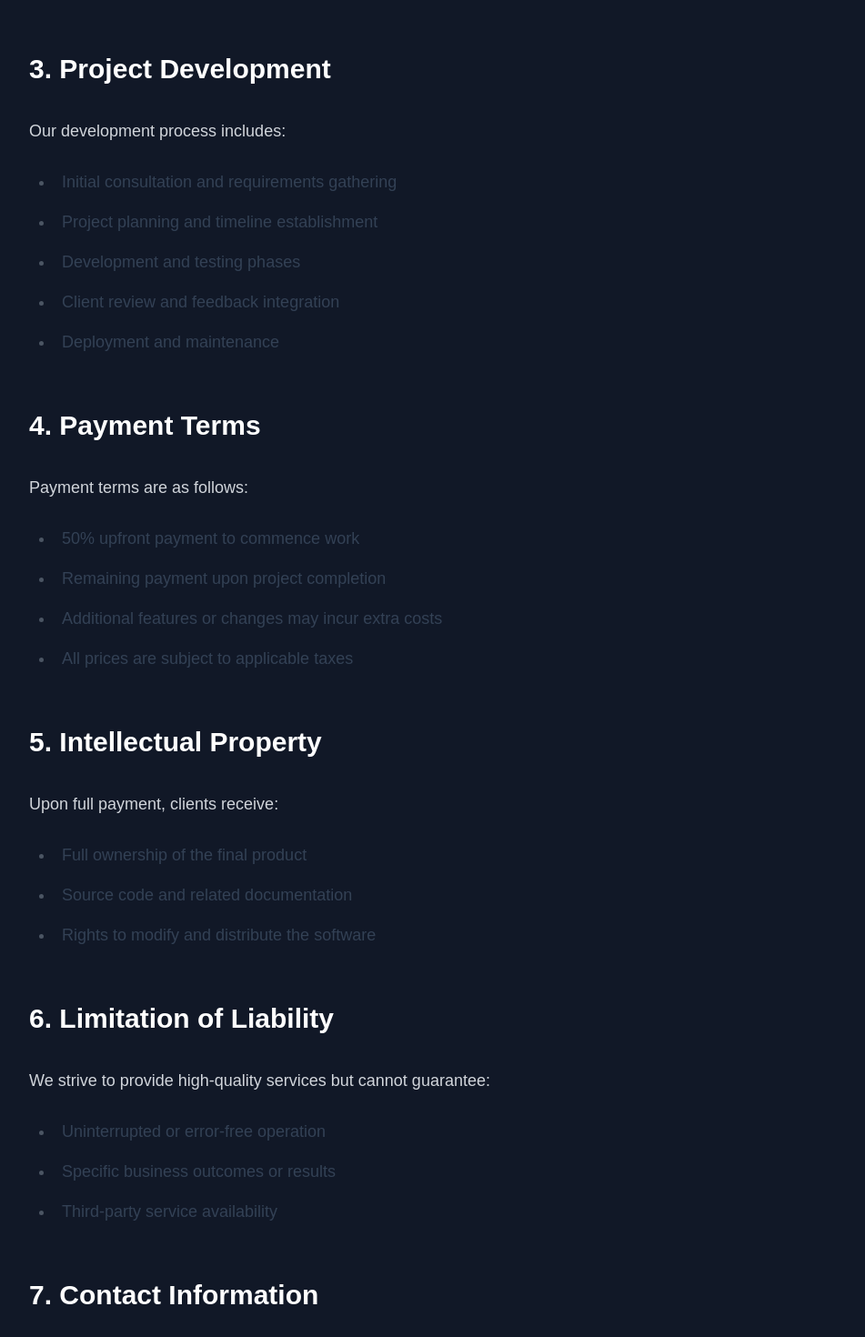
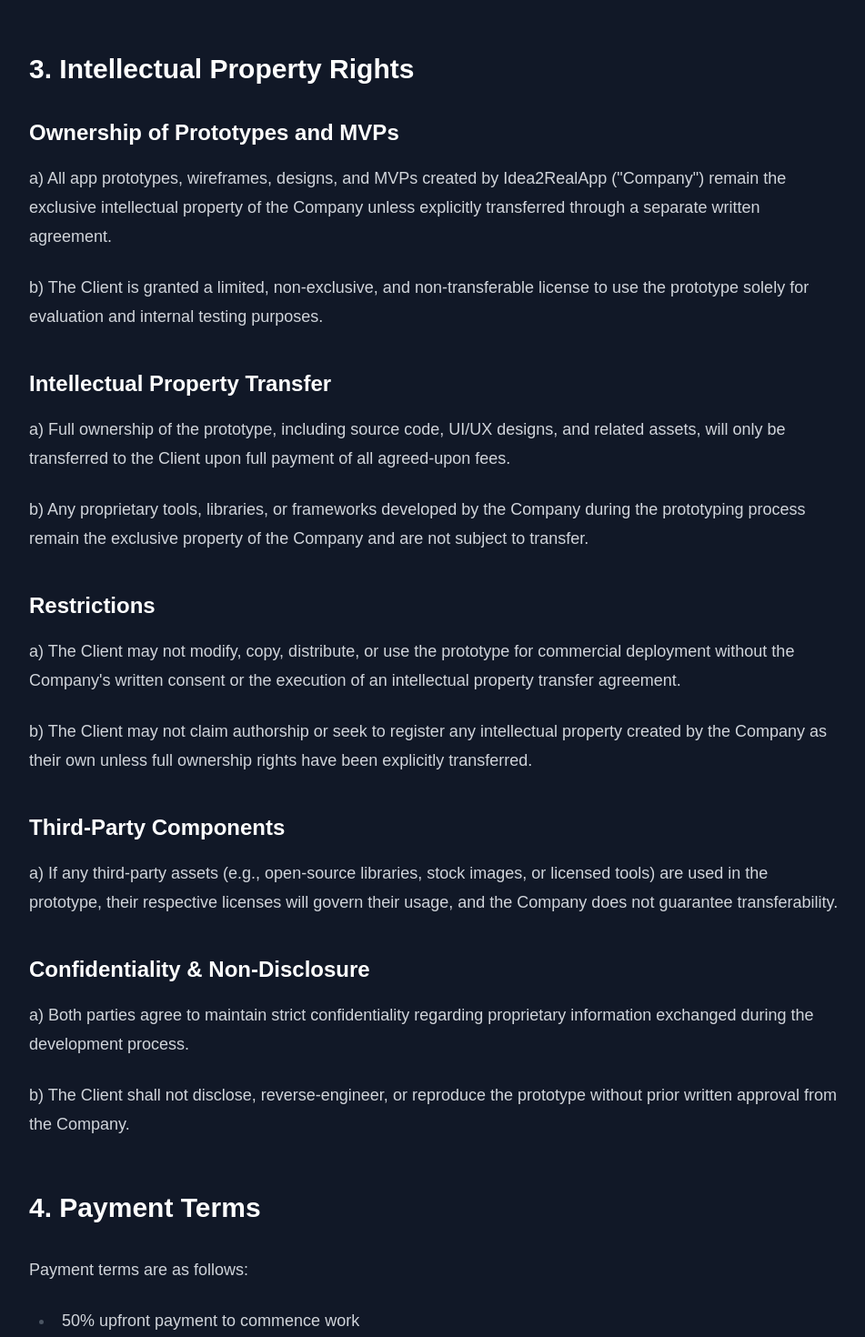
Before and after one commit to appaitech/appsoluteai-public-site, a React (Vite) app: page /terms in a window 1280 px wide. Shown: the part 820-2290 px from the top of the page at 91% size, without its empty margins (160-1111 px from the left). Built offline with nearby package versions, Linux system fonts and the light colour scheme.

Commit message:
feat: RegionalPricing added & Terms of service updated

```diff
--- a/src/App.tsx
+++ b/src/App.tsx
@@ -553,7 +553,12 @@
                   <section id="packages" className="section gradient-pro-bg">
                     <div className="container">
                       <div className="text-center mb-12">
-                        <h2 className="heading-2 mb-4">Our Packages</h2>
+                        <AnimatedHeading
+                          variant="glitch"
+                          className="text-3xl md:text-4xl font-bold text-center text-gray-900 dark:text-white mb-4"
+                        >
+                          Our Packages
+                        </AnimatedHeading>
                         <p className="subtitle">Choose the perfect plan for your project</p>
                       </div>
                       <RegionalPricing />
--- a/src/components/ui/RegionalPricing.tsx
+++ b/src/components/ui/RegionalPricing.tsx
@@ -21,7 +21,7 @@
 
 const pricingTiers: PricingTier[] = [
   {
-    name: "Rapid MVP",
+    name: "Rapid Prototype",
     description: "Perfect for validating your app idea quickly",
     features: [
       "Core feature development",
@@ -41,7 +41,7 @@
     }
   },
   {
-    name: "Professional Launch",
+    name: "Professional Launch MVP",
     description: "Complete solution for serious businesses",
     features: [
       "Full feature development",
--- a/src/pages/Terms.tsx
+++ b/src/pages/Terms.tsx
@@ -3,8 +3,8 @@
 export function Terms() {
   return (
     <div className="pt-20">
-      <section className="py-32 relative overflow-hidden">
-        <div className="container mx-auto px-6">
+      <section className="py-16 sm:py-32 relative overflow-hidden">
+        <div className="container mx-auto px-4 sm:px-6">
           <motion.div
             initial={{ opacity: 0, y: 20 }}
             animate={{ opacity: 1, y: 0 }}
@@ -16,7 +16,11 @@
               Terms of Service
             </h1>
 
-            <div className="prose prose-lg dark:prose-invert max-w-none">
+            <div className="prose prose-lg dark:prose-invert max-w-none
+                           prose-headings:text-gray-900 dark:prose-headings:text-white
+                           prose-p:text-gray-600 dark:prose-p:text-gray-300
+                           prose-li:text-gray-600 dark:prose-li:text-gray-300
+                           prose-a:text-emerald-600 dark:prose-a:text-emerald-400">
               <p className="lead">Last updated: {new Date().toLocaleDateString()}</p>
 
               <h2>1. Agreement to Terms</h2>
@@ -36,17 +40,56 @@
                 <li>Digital consultation services</li>
               </ul>
 
-              <h2>3. Project Development</h2>
+              <h2>3. Intellectual Property Rights</h2>
+
+              <h3>Ownership of Prototypes and MVPs</h3>
               <p>
-                Our development process includes:
+                a) All app prototypes, wireframes, designs, and MVPs created by Idea2RealApp ("Company")
+                remain the exclusive intellectual property of the Company unless explicitly transferred
+                through a separate written agreement.
               </p>
-              <ul>
-                <li>Initial consultation and requirements gathering</li>
-                <li>Project planning and timeline establishment</li>
-                <li>Development and testing phases</li>
-                <li>Client review and feedback integration</li>
-                <li>Deployment and maintenance</li>
-              </ul>
+              <p>
+                b) The Client is granted a limited, non-exclusive, and non-transferable license to use
+                the prototype solely for evaluation and internal testing purposes.
+              </p>
+
+              <h3>Intellectual Property Transfer</h3>
+              <p>
+                a) Full ownership of the prototype, including source code, UI/UX designs, and related
+                assets, will only be transferred to the Client upon full payment of all agreed-upon fees.
+              </p>
+              <p>
+                b) Any proprietary tools, libraries, or frameworks developed by the Company during the
+                prototyping process remain the exclusive property of the Company and are not subject to transfer.
+              </p>
+
+              <h3>Restrictions</h3>
+              <p>
+                a) The Client may not modify, copy, distribute, or use the prototype for commercial
+                deployment without the Company's written consent or the execution of an intellectual
+                property transfer agreement.
+              </p>
+              <p>
+                b) The Client may not claim authorship or seek to register any intellectual property
+                created by the Company as their own unless full ownership rights have been explicitly transferred.
+              </p>
+
+              <h3>Third-Party Components</h3>
+              <p>
+                a) If any third-party assets (e.g., open-source libraries, stock images, or licensed tools)
+                are used in the prototype, their respective licenses will govern their usage, and the
+                Company does not guarantee transferability.
+              </p>
+
+              <h3>Confidentiality & Non-Disclosure</h3>
+              <p>
+                a) Both parties agree to maintain strict confidentiality regarding proprietary information
+                exchanged during the development process.
+              </p>
+              <p>
+                b) The Client shall not disclose, reverse-engineer, or reproduce the prototype without
+                prior written approval from the Company.
+              </p>
 
               <h2>4. Payment Terms</h2>
               <p>
@@ -59,27 +102,7 @@
                 <li>All prices are subject to applicable taxes</li>
               </ul>
 
-              <h2>5. Intellectual Property</h2>
-              <p>
-                Upon full payment, clients receive:
-              </p>
-              <ul>
-                <li>Full ownership of the final product</li>
-                <li>Source code and related documentation</li>
-                <li>Rights to modify and distribute the software</li>
-              </ul>
-
-              <h2>6. Limitation of Liability</h2>
-              <p>
-                We strive to provide high-quality services but cannot guarantee:
-              </p>
-              <ul>
-                <li>Uninterrupted or error-free operation</li>
-                <li>Specific business outcomes or results</li>
-                <li>Third-party service availability</li>
-              </ul>
-
-              <h2>7. Contact Information</h2>
+              <h2>5. Contact Information</h2>
               <p>
                 For any questions regarding these terms, please contact us at:
                 <br />
```
